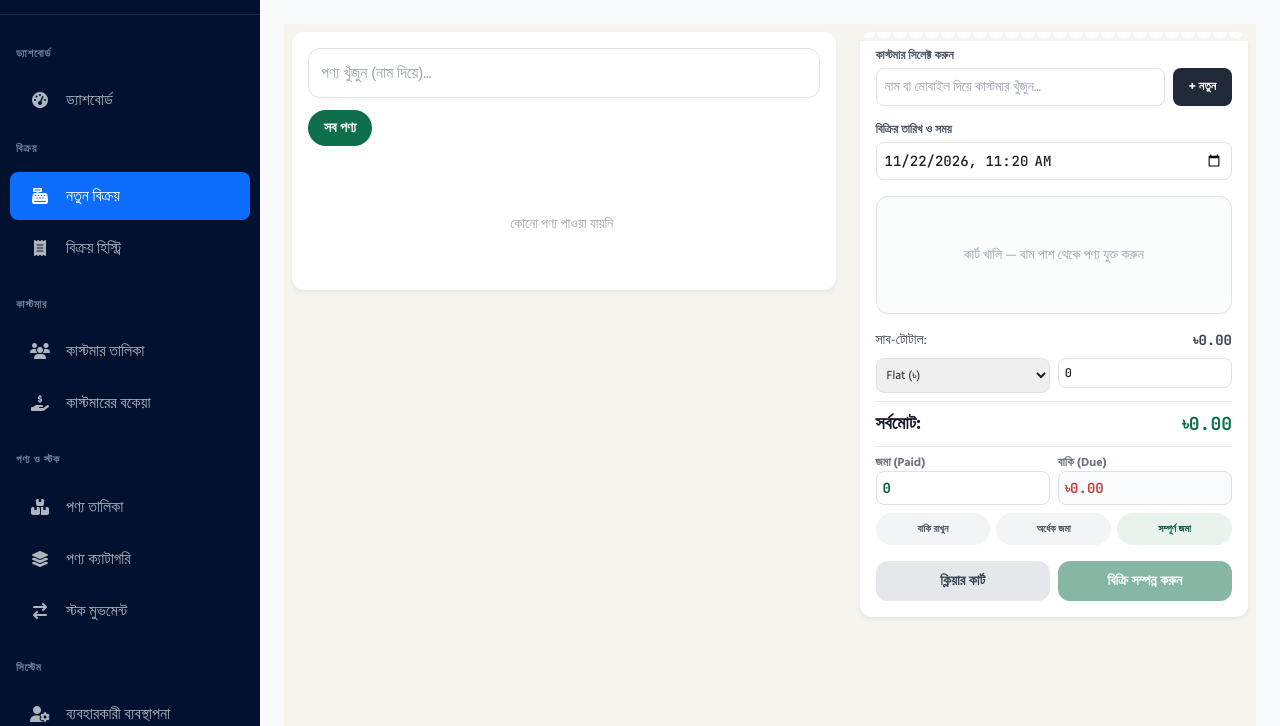
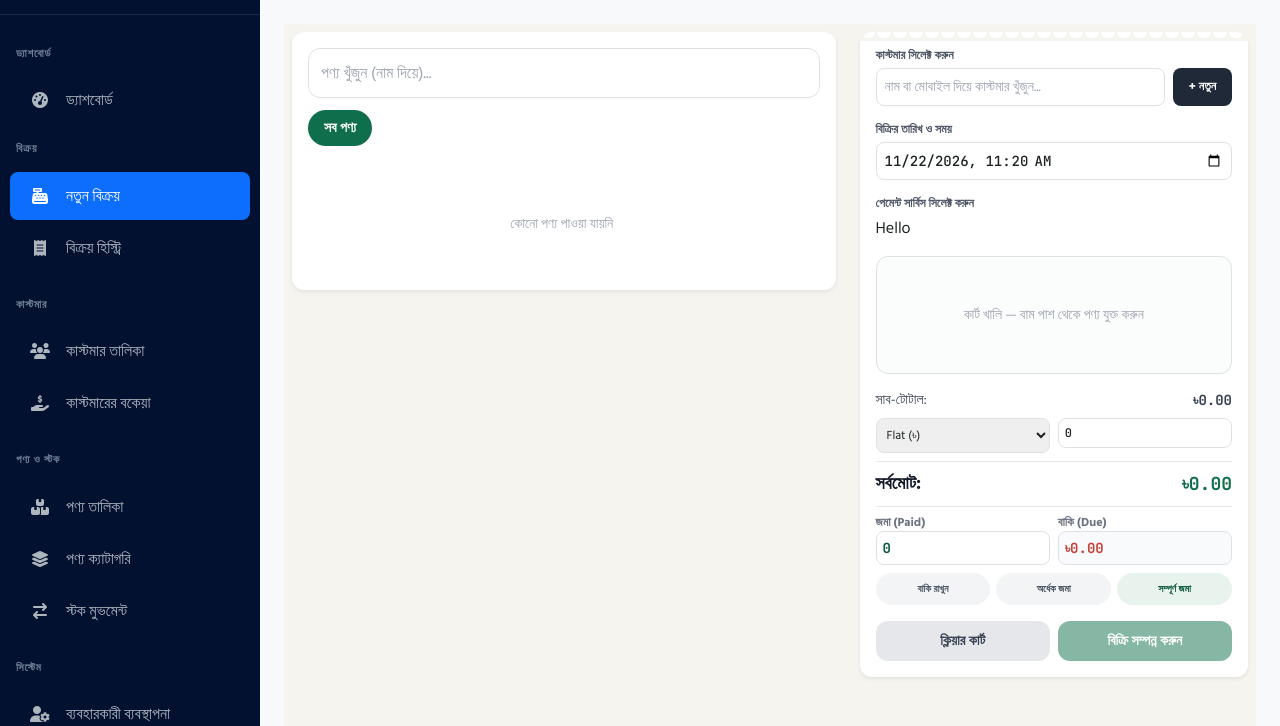
Before and after one commit to Ruhin1/golden_one, a Laravel app: page /admin/pos in a window 1280 px wide. Shown: the part 49-775 px from the top of the page. Run offline with Laravel 12, Linux system fonts and the light colour scheme; a user stored in the database is signed in; data comes from the database, SQL or seed files in the repository; data that the repository does not hold is empty; some libraries are stand-ins or nearby versions.

Commit message:
17-Nov-2026 up

```diff
--- a/resources/views/admin/pos/index.blade.php
+++ b/resources/views/admin/pos/index.blade.php
@@ -194,6 +194,13 @@
                     x-model="saleDate"
                     class="w-full p-2 border border-gray-200 rounded-lg text-sm pos-mono focus:outline-none focus:ring-2"
                     style="--tw-ring-color:var(--pos-primary)">
+            </div>
+
+            <div class="mb-3">
+                <label class="block text-xs font-bold text-gray-600 mb-1">পেমেন্ট সার্বিস সিলেক্ট করুন</label>
+                <div class="border-gray-200 rounded-lg" style="--tw-ring-color:var(--pos-primary)">
+                    Hello
+                </div>
             </div>
 
             <div class="bg-gray-50/60 rounded-xl border border-gray-100 flex-1 p-2 overflow-y-auto mb-3 max-h-72 lg:max-h-full pos-cart-scroll-area">
--- a/routes/web.php
+++ b/routes/web.php
@@ -27,7 +27,6 @@ Route::middleware('auth')->group(function () {
 
 // Application Routes for Admin Panel
 Route::get('/', function () {
-    return 1;
     return redirect()->route('pos.index');
 });
 
```
